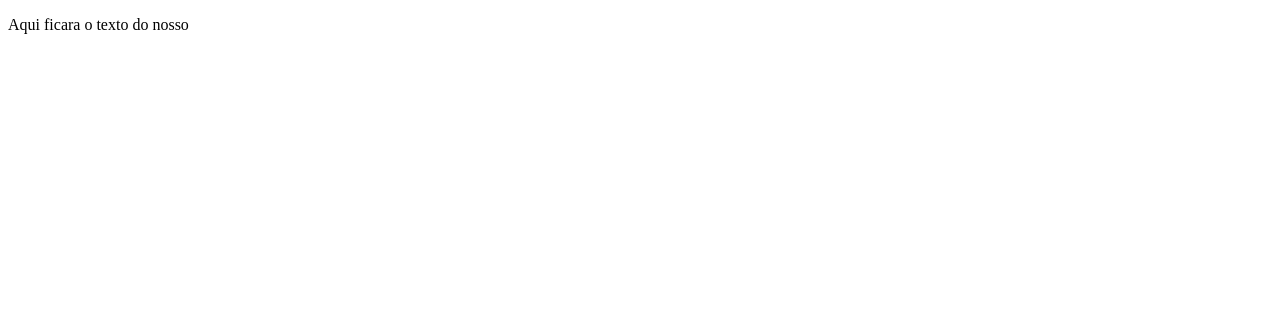
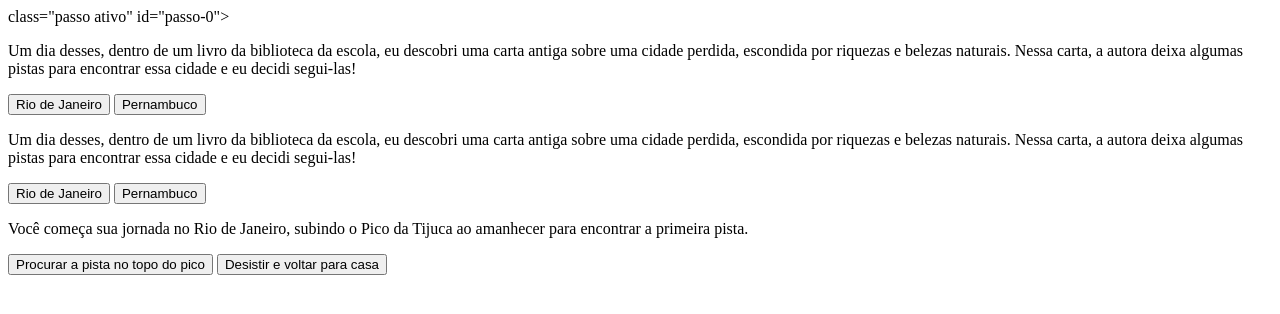
Before and after one commit to saimonquadros-stack/sitejogo1b, a plain HTML site: page index.html in a window 1280 px wide. Drawn offline with Linux system fonts and the light colour scheme.

Commit message:
Alteração 1

```diff
--- a/index.html
+++ b/index.html
@@ -1,16 +1,34 @@
 <!DOCTYPE html>
-<html lang="pt-br">
+<html lang="pt-BR">
 <head>
     <meta charset="UTF-8">
     <meta name="viewport" content="width=device-width, initial-scale=1.0">
-    <title>em busca da cidade perdida</title>
+    <title>Em busca da cidade perdida</title>
 </head>
 <body>
-   </main>
-    </div>
-<p>Aqui ficara o texto do nosso</p>
     <main>
- <div>
+          <div>class="passo ativo" id="passo-0">
+             <p>Um dia desses, dentro de um livro da biblioteca da escola, eu descobri uma carta antiga sobre uma cidade perdida, escondida por riquezas e belezas naturais. Nessa carta, a autora deixa algumas pistas para encontrar essa cidade e eu decidi segui-las!</p>
+             <button class="btn-proximo" data-proximo="1">Rio de Janeiro</button>
+             <button class="btn-proximo" data-proximo="2">Pernambuco</button>
+          </div>
+          <div class="passo ativo" id="passo-0">
+            <p>Um dia desses, dentro de um livro da biblioteca da escola, eu descobri uma carta antiga sobre uma cidade perdida, escondida por riquezas e belezas naturais. Nessa carta, a autora deixa algumas pistas para encontrar essa cidade e eu decidi segui-las!</p>
+            <button class="btn-proximo" data-proximo="1">Rio de Janeiro</button>
+            <button class="btn-proximo" data-proximo="2">Pernambuco</button>
+        </div>
+        <div class="passo" id="passo-1">
+            <p>Você começa sua jornada no Rio de Janeiro, subindo o Pico da Tijuca ao amanhecer para encontrar a primeira pista.</p>
+            <button class="btn-proximo" data-proximo="3">Procurar a pista no topo do pico</button>
+            <button class="btn-proximo" data-proximo="4">Desistir e voltar para casa</button>
+        </div>
+        </main>
+          </div>
+
+    </main>
+
+
+
 
 </body>
 </html>
```
